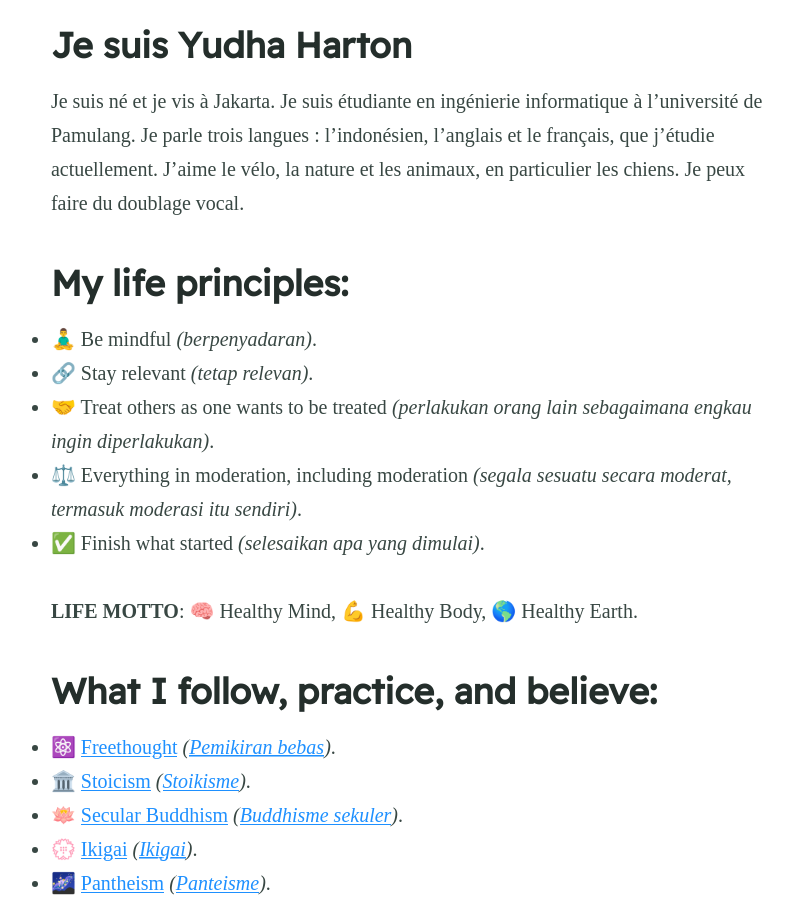
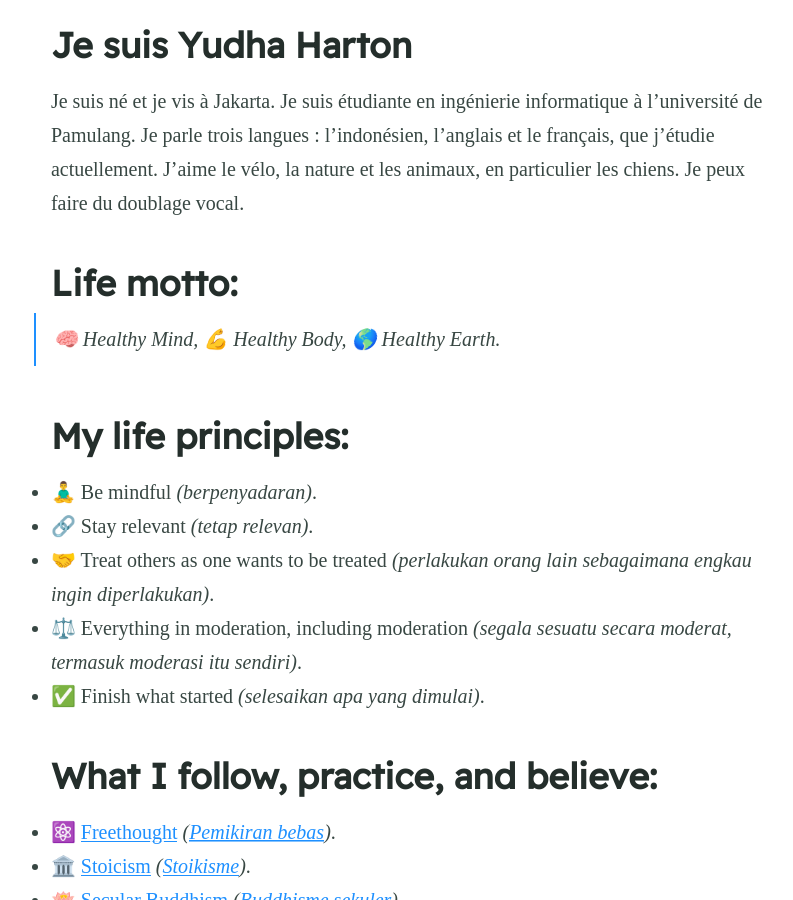
Before and after one commit to yudhaharton/yudhaharton.github.io, a Jekyll site: the page built from index.md, in a window 1280 px wide and 900 px high, scrolled down 512 px. Shown: the whole window, without its empty margins (232-1025 px from the left). Built offline with Jekyll 4.4.1, drawn with Linux system fonts in a browser that asks for light colours; some web fonts are replaced; our own code applies the rules of GitHub Pages for plain Markdown files.

```diff
--- a/index.md
+++ b/index.md
@@ -9,14 +9,15 @@ excerpt: ""
 
 Je suis né et je vis à Jakarta. Je suis étudiante en ingénierie informatique à l'université de Pamulang. Je parle trois langues : l'indonésien, l'anglais et le français, que j'étudie actuellement. J'aime le vélo, la nature et les animaux, en particulier les chiens. Je peux faire du doublage vocal.
 
+## Life motto:
+> 🧠 Healthy Mind, 💪 Healthy Body, 🌎 Healthy Earth.
+
 ## My life principles:
 - 🧘‍♂️ Be mindful _(berpenyadaran)_.
 - 🔗 Stay relevant _(tetap relevan)_.
 - 🤝 Treat others as one wants to be treated _(perlakukan orang lain sebagaimana engkau ingin diperlakukan)_.
 - ⚖️ Everything in moderation, including moderation _(segala sesuatu secara moderat, termasuk moderasi itu sendiri)_.
 - ✅ Finish what started _(selesaikan apa yang dimulai)_.
-
-**LIFE MOTTO**: 🧠 Healthy Mind, 💪 Healthy Body, 🌎 Healthy Earth.
 
 ## What I follow, practice, and believe:
 - ⚛️ [Freethought](https://en.wikipedia.org/wiki/Freethought) _([Pemikiran bebas](https://id.wikipedia.org/wiki/Pemikiran_bebas))_.
```
